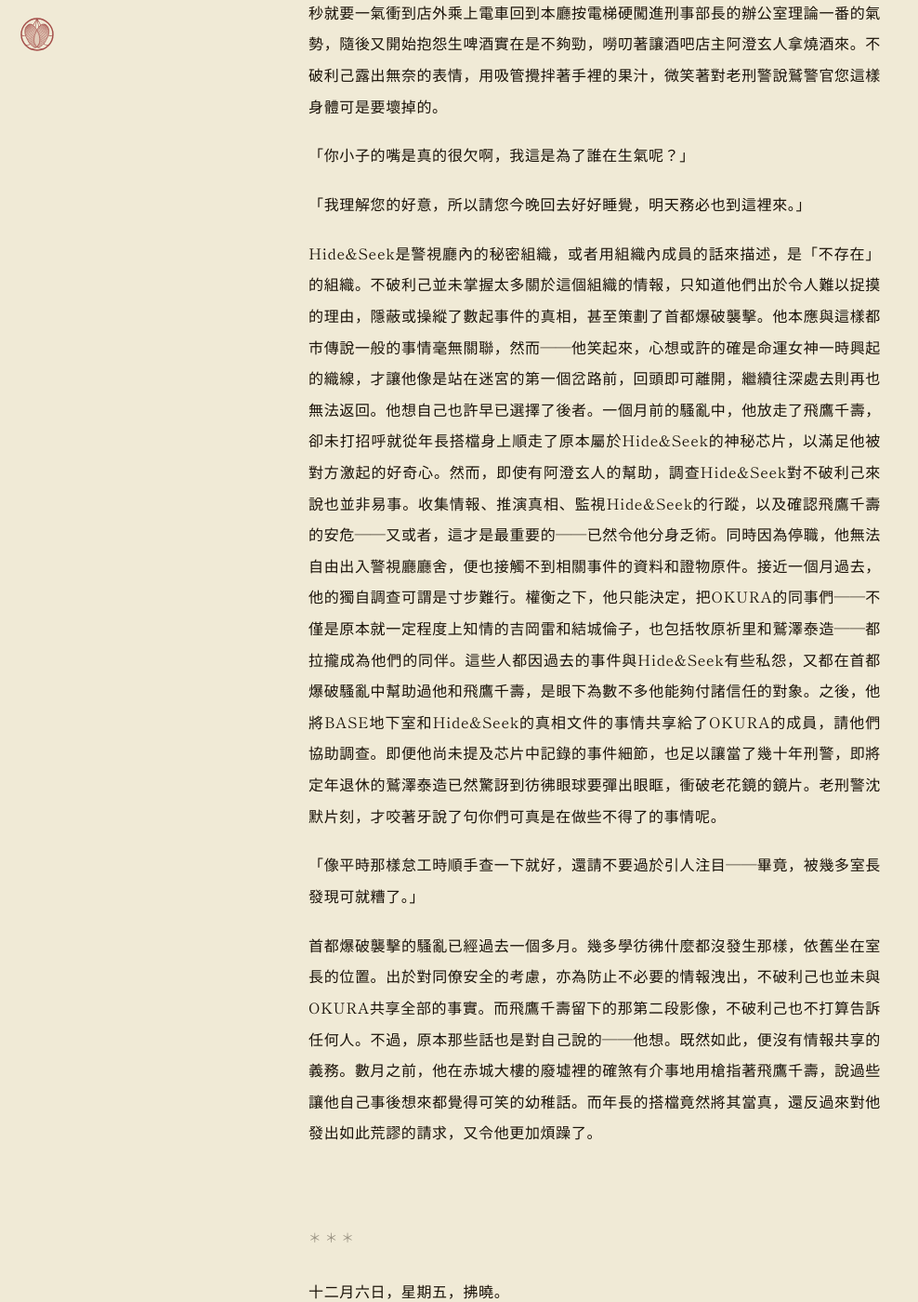
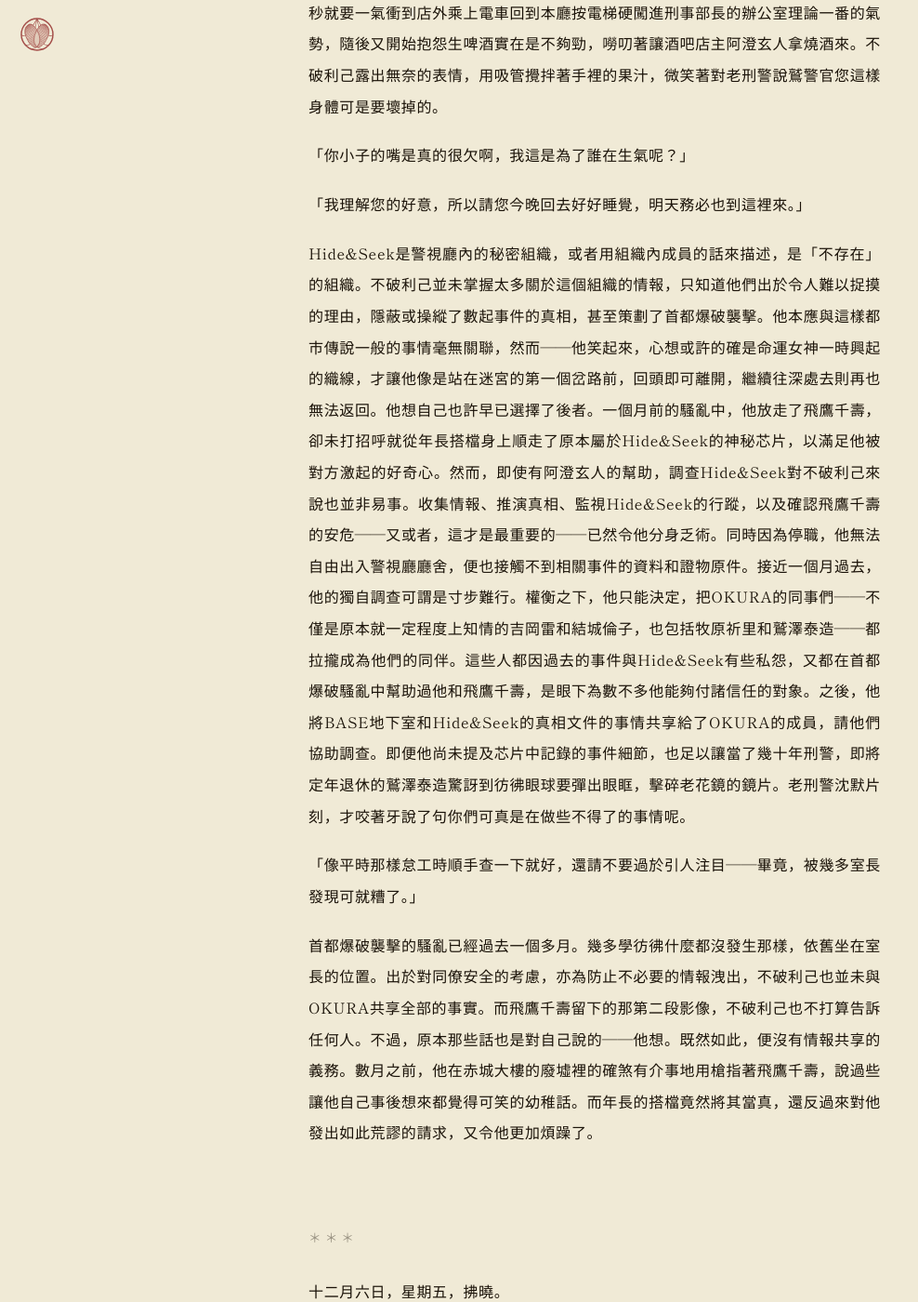
Before and after one commit to AriaYura/eternalnessstudy, a Jekyll site: the page built from posts/takeyabunotsuki/t-01.md, in a window 1280 px wide and 1400 px high, scrolled down 2729 px. Shown: the whole window at 93% size, without its empty margins (0-988 px from the left). Built offline with Jekyll 4.4.1, drawn with Linux system fonts in a browser that asks for light colours; some web fonts are replaced.

Commit message:
fix verbiage t-01-01 0616

```diff
--- a/posts/takeyabunotsuki/t-01.md
+++ b/posts/takeyabunotsuki/t-01.md
@@ -54,7 +54,7 @@
 
 「我理解您的好意，所以請您今晚回去好好睡覺，明天務必也到這裡來。」
 
-Hide&Seek是警視廳內的秘密組織，或者用組織內成員的話來描述，是「不存在」的組織。不破利己並未掌握太多關於這個組織的情報，只知道他們出於令人難以捉摸的理由，隱蔽或操縱了數起事件的真相，甚至策劃了首都爆破襲擊。他本應與這樣都市傳說一般的事情毫無關聯，然而——他笑起來，心想或許的確是命運女神一時興起的織線，才讓他像是站在迷宮的第一個岔路前，回頭即可離開，繼續往深處去則再也無法返回。他想自己也許早已選擇了後者。一個月前的騷亂中，他放走了飛鷹千壽，卻未打招呼就從年長搭檔身上順走了原本屬於Hide&Seek的神秘芯片，以滿足他被對方激起的好奇心。然而，即使有阿澄玄人的幫助，調查Hide&Seek對不破利己來說也並非易事。收集情報、推演真相、監視Hide&Seek的行蹤，以及確認飛鷹千壽的安危——又或者，這才是最重要的——已然令他分身乏術。同時因為停職，他無法自由出入警視廳廳舍，便也接觸不到相關事件的資料和證物原件。接近一個月過去，他的獨自調查可謂是寸步難行。權衡之下，他只能決定，把OKURA的同事們——不僅是原本就一定程度上知情的吉岡雷和結城倫子，也包括牧原祈里和鷲澤泰造——都拉攏成為他們的同伴。這些人都因過去的事件與Hide&Seek有些私怨，又都在首都爆破騷亂中幫助過他和飛鷹千壽，是眼下為數不多他能夠付諸信任的對象。之後，他將BASE地下室和Hide&Seek的真相文件的事情共享給了OKURA的成員，請他們協助調查。即便他尚未提及芯片中記錄的事件細節，也足以讓當了幾十年刑警，即將定年退休的鷲澤泰造已然驚訝到彷彿眼球要彈出眼眶，衝破老花鏡的鏡片。老刑警沈默片刻，才咬著牙說了句你們可真是在做些不得了的事情呢。
+Hide&Seek是警視廳內的秘密組織，或者用組織內成員的話來描述，是「不存在」的組織。不破利己並未掌握太多關於這個組織的情報，只知道他們出於令人難以捉摸的理由，隱蔽或操縱了數起事件的真相，甚至策劃了首都爆破襲擊。他本應與這樣都市傳說一般的事情毫無關聯，然而——他笑起來，心想或許的確是命運女神一時興起的織線，才讓他像是站在迷宮的第一個岔路前，回頭即可離開，繼續往深處去則再也無法返回。他想自己也許早已選擇了後者。一個月前的騷亂中，他放走了飛鷹千壽，卻未打招呼就從年長搭檔身上順走了原本屬於Hide&Seek的神秘芯片，以滿足他被對方激起的好奇心。然而，即使有阿澄玄人的幫助，調查Hide&Seek對不破利己來說也並非易事。收集情報、推演真相、監視Hide&Seek的行蹤，以及確認飛鷹千壽的安危——又或者，這才是最重要的——已然令他分身乏術。同時因為停職，他無法自由出入警視廳廳舍，便也接觸不到相關事件的資料和證物原件。接近一個月過去，他的獨自調查可謂是寸步難行。權衡之下，他只能決定，把OKURA的同事們——不僅是原本就一定程度上知情的吉岡雷和結城倫子，也包括牧原祈里和鷲澤泰造——都拉攏成為他們的同伴。這些人都因過去的事件與Hide&Seek有些私怨，又都在首都爆破騷亂中幫助過他和飛鷹千壽，是眼下為數不多他能夠付諸信任的對象。之後，他將BASE地下室和Hide&Seek的真相文件的事情共享給了OKURA的成員，請他們協助調查。即便他尚未提及芯片中記錄的事件細節，也足以讓當了幾十年刑警，即將定年退休的鷲澤泰造驚訝到彷彿眼球要彈出眼眶，擊碎老花鏡的鏡片。老刑警沈默片刻，才咬著牙說了句你們可真是在做些不得了的事情呢。
 
 「像平時那樣怠工時順手查一下就好，還請不要過於引人注目——畢竟，被幾多室長發現可就糟了。」
 
```
